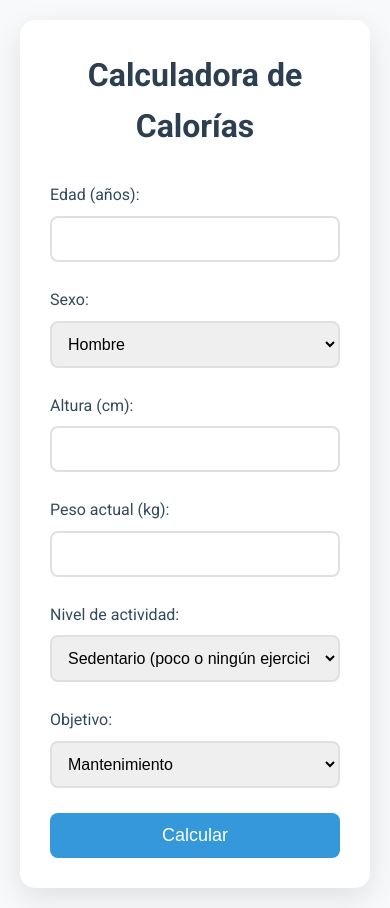
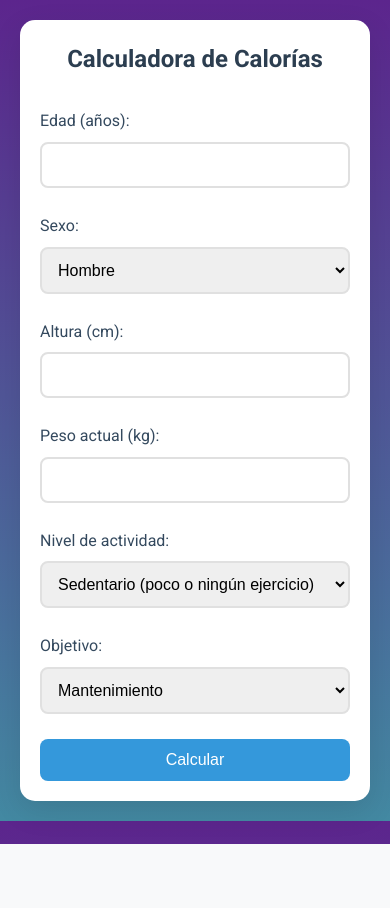
Before and after one commit to YasarChavez/Calculadora-de-Calorias, a plain HTML site: page index.html in a window 390 px wide. After the commit the page ends 844 px from the top, so only its background shows below. Drawn offline with Linux system fonts and the light colour scheme.

Commit message:
Mod Responsive UI

```diff
--- a/style.css
+++ b/style.css
@@ -1,9 +1,16 @@
 @import url('https://fonts.googleapis.com/css2?family=Roboto:wght@300;400;700&display=swap');
+
 
 * {
   margin: 0;
   padding: 0;
   box-sizing: border-box;
+}
+
+body {
+  background: #5C258D;  /* fallback for old browsers */
+  background: -webkit-linear-gradient(to top, #4389A2, #5C258D);  /* Chrome 10-25, Safari 5.1-6 */
+  background: linear-gradient(to top, #4389A2, #5C258D); /* W3C, IE 10+/ Edge, Firefox 16+, Chrome 26+, Opera 12+, Safari 7+ */
 }
 
 body {
@@ -41,7 +48,8 @@ label {
   color: #34495e;
 }
 
-input, select {
+input,
+select {
   width: 100%;
   padding: 12px;
   font-size: 16px;
@@ -50,7 +58,8 @@ input, select {
   transition: border-color 0.3s ease;
 }
 
-input:focus, select:focus {
+input:focus,
+select:focus {
   outline: none;
   border-color: #3498db;
 }
@@ -86,3 +95,19 @@ button:hover {
   color: #2c3e50;
   margin-bottom: 10px;
 }
+
+/* Media queries para pantallas pequeñas */
+@media (max-width: 600px) {
+  .container {
+    max-width: 100%;
+    padding: 20px;
+  }
+
+  h1 {
+    font-size: 24px;
+  }
+
+  button {
+    font-size: 16px;
+  }
+}
```
